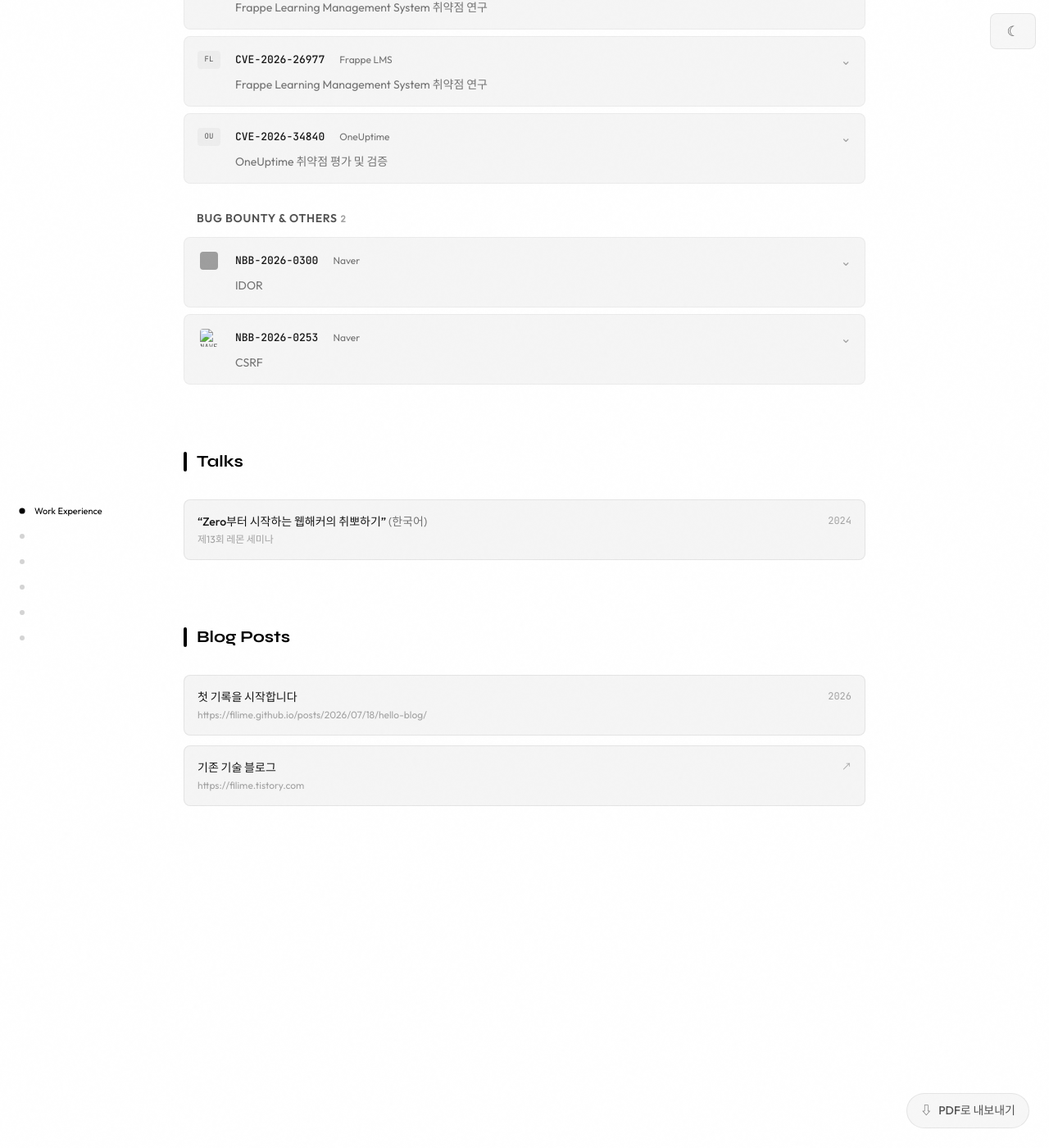
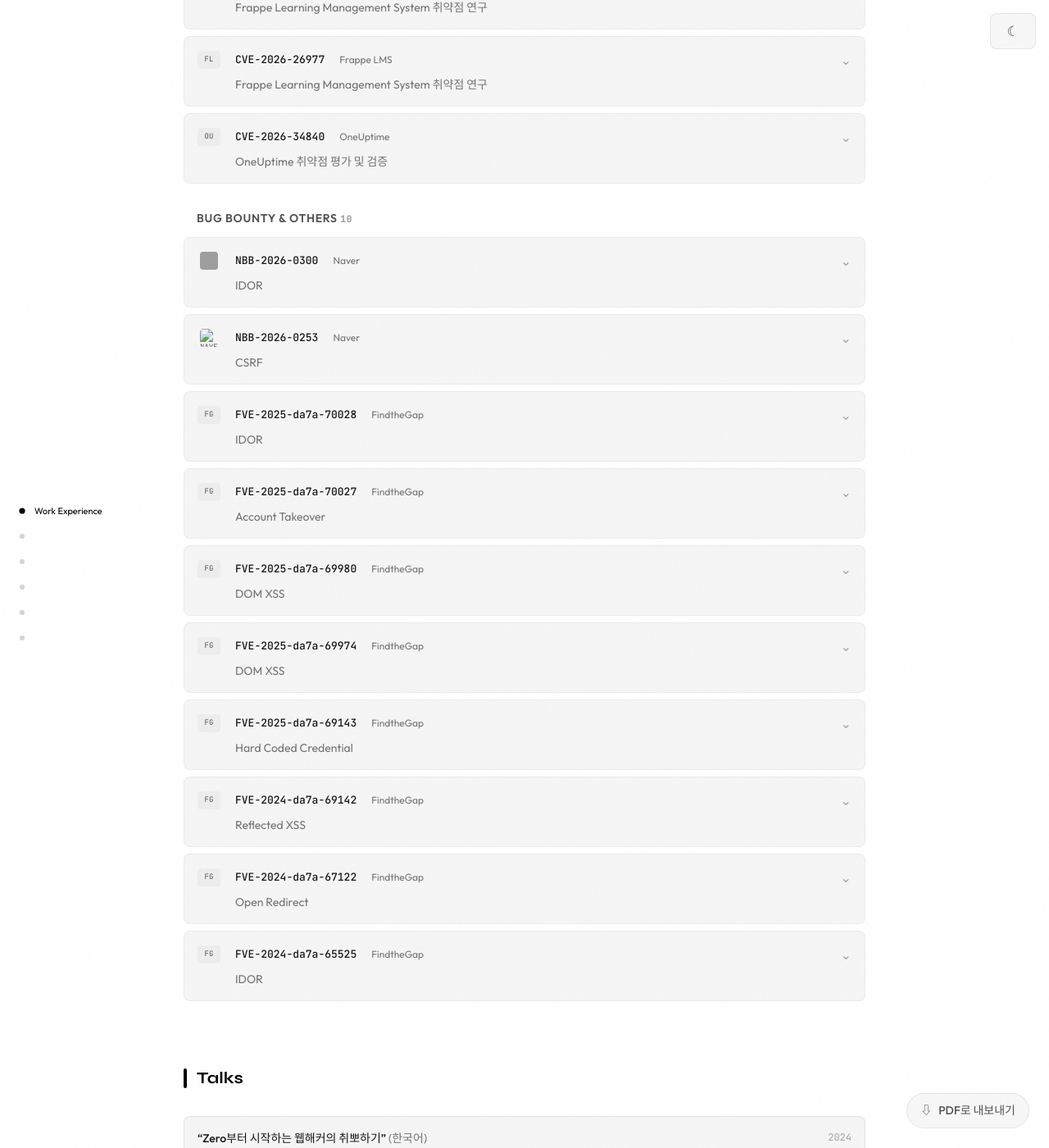
Before and after one commit to filime/filime.github.io, a Jekyll site: the page built from index.html, in a window 1280 px wide and 1400 px high, scrolled down 3252 px. Shown: the whole window at 82% size. Built offline with Jekyll 4.4.1, drawn with Linux system fonts in a browser that asks for light colours; grey boxes are pictures that could not be loaded.

Commit message:
Add FindtheGap vulnerability entries

```diff
--- a/index.html
+++ b/index.html
@@ -108,12 +108,12 @@
   <section id="vulnerabilities" class="resume-section reveal" aria-labelledby="vuln-title">
     <h2 id="vuln-title" class="resume-heading compact"><span></span>Disclosed Vulnerabilities</h2>
     <div class="vendor-filters" role="toolbar" aria-label="Filter by vendor">
-      <button class="vendor-chip active" type="button" data-vendor-filter="all">All <span>16</span></button>
+      <button class="vendor-chip active" type="button" data-vendor-filter="all">All <span>24</span></button>
       <button class="vendor-chip" type="button" data-vendor-filter="smart-ship">Smart Ship <span>7</span></button>
       <button class="vendor-chip" type="button" data-vendor-filter="wordpress">WordPress <span>4</span></button>
       <button class="vendor-chip" type="button" data-vendor-filter="frappe">Frappe LMS <span>2</span></button>
       <button class="vendor-chip" type="button" data-vendor-filter="oneuptime">OneUptime <span>1</span></button>
-      <button class="vendor-chip" type="button" data-vendor-filter="bug-bounty">Bug Bounty <span>2</span></button>
+      <button class="vendor-chip" type="button" data-vendor-filter="bug-bounty">Bug Bounty <span>10</span></button>
     </div>
 
     <div class="vuln-group" data-vuln-group>
@@ -137,10 +137,18 @@
     </div>
 
     <div class="vuln-group" data-vuln-group>
-      <h3 class="vuln-group-title">Bug Bounty &amp; Others <span>2</span></h3>
+      <h3 class="vuln-group-title">Bug Bounty &amp; Others <span>10</span></h3>
       <div class="vuln-list">
         <details class="vuln-card" data-vendor="bug-bounty"><summary><div class="vuln-top"><div class="vuln-meta"><span class="vendor-icon vendor-icon--logo"><img src="https://papago.naver.com/images/icon-192x192.png" alt="NAVER Papago" width="22" height="22" loading="lazy" decoding="async"></span><h3>NBB-2026-0300</h3><span class="vuln-type">Naver</span></div><span class="vuln-arrow">⌄</span></div><p>IDOR</p></summary><div class="vuln-details"><p>네이버 파파고에서 발견한 IDOR 취약점을 제보했습니다.</p></div></details>
         <details class="vuln-card" data-vendor="bug-bounty"><summary><div class="vuln-top"><div class="vuln-meta"><span class="vendor-icon vendor-icon--logo"><img src="https://ssl.pstatic.net/static/nng/glive/icon/favicon.png" alt="NAVER CHZZK" width="22" height="22" loading="lazy" decoding="async"></span><h3>NBB-2026-0253</h3><span class="vuln-type">Naver</span></div><span class="vuln-arrow">⌄</span></div><p>CSRF</p></summary><div class="vuln-details"><p>네이버 치지직에서 발견한 CSRF 취약점을 제보했습니다.</p></div></details>
+        <details class="vuln-card" data-vendor="bug-bounty"><summary><div class="vuln-top"><div class="vuln-meta"><span class="vendor-icon">FG</span><h3>FVE-2025-da7a-70028</h3><span class="vuln-type">FindtheGap</span></div><span class="vuln-arrow">⌄</span></div><p>IDOR</p></summary><div class="vuln-details"><p>FindtheGap · IDOR</p></div></details>
+        <details class="vuln-card" data-vendor="bug-bounty"><summary><div class="vuln-top"><div class="vuln-meta"><span class="vendor-icon">FG</span><h3>FVE-2025-da7a-70027</h3><span class="vuln-type">FindtheGap</span></div><span class="vuln-arrow">⌄</span></div><p>Account Takeover</p></summary><div class="vuln-details"><p>FindtheGap · Account Takeover</p></div></details>
+        <details class="vuln-card" data-vendor="bug-bounty"><summary><div class="vuln-top"><div class="vuln-meta"><span class="vendor-icon">FG</span><h3>FVE-2025-da7a-69980</h3><span class="vuln-type">FindtheGap</span></div><span class="vuln-arrow">⌄</span></div><p>DOM XSS</p></summary><div class="vuln-details"><p>FindtheGap · DOM XSS</p></div></details>
+        <details class="vuln-card" data-vendor="bug-bounty"><summary><div class="vuln-top"><div class="vuln-meta"><span class="vendor-icon">FG</span><h3>FVE-2025-da7a-69974</h3><span class="vuln-type">FindtheGap</span></div><span class="vuln-arrow">⌄</span></div><p>DOM XSS</p></summary><div class="vuln-details"><p>FindtheGap · DOM XSS</p></div></details>
+        <details class="vuln-card" data-vendor="bug-bounty"><summary><div class="vuln-top"><div class="vuln-meta"><span class="vendor-icon">FG</span><h3>FVE-2025-da7a-69143</h3><span class="vuln-type">FindtheGap</span></div><span class="vuln-arrow">⌄</span></div><p>Hard Coded Credential</p></summary><div class="vuln-details"><p>FindtheGap · Hard Coded Credential</p></div></details>
+        <details class="vuln-card" data-vendor="bug-bounty"><summary><div class="vuln-top"><div class="vuln-meta"><span class="vendor-icon">FG</span><h3>FVE-2024-da7a-69142</h3><span class="vuln-type">FindtheGap</span></div><span class="vuln-arrow">⌄</span></div><p>Reflected XSS</p></summary><div class="vuln-details"><p>FindtheGap · Reflected XSS</p></div></details>
+        <details class="vuln-card" data-vendor="bug-bounty"><summary><div class="vuln-top"><div class="vuln-meta"><span class="vendor-icon">FG</span><h3>FVE-2024-da7a-67122</h3><span class="vuln-type">FindtheGap</span></div><span class="vuln-arrow">⌄</span></div><p>Open Redirect</p></summary><div class="vuln-details"><p>FindtheGap · Open Redirect</p></div></details>
+        <details class="vuln-card" data-vendor="bug-bounty"><summary><div class="vuln-top"><div class="vuln-meta"><span class="vendor-icon">FG</span><h3>FVE-2024-da7a-65525</h3><span class="vuln-type">FindtheGap</span></div><span class="vuln-arrow">⌄</span></div><p>IDOR</p></summary><div class="vuln-details"><p>FindtheGap · IDOR</p></div></details>
       </div>
     </div>
   </section>
```
